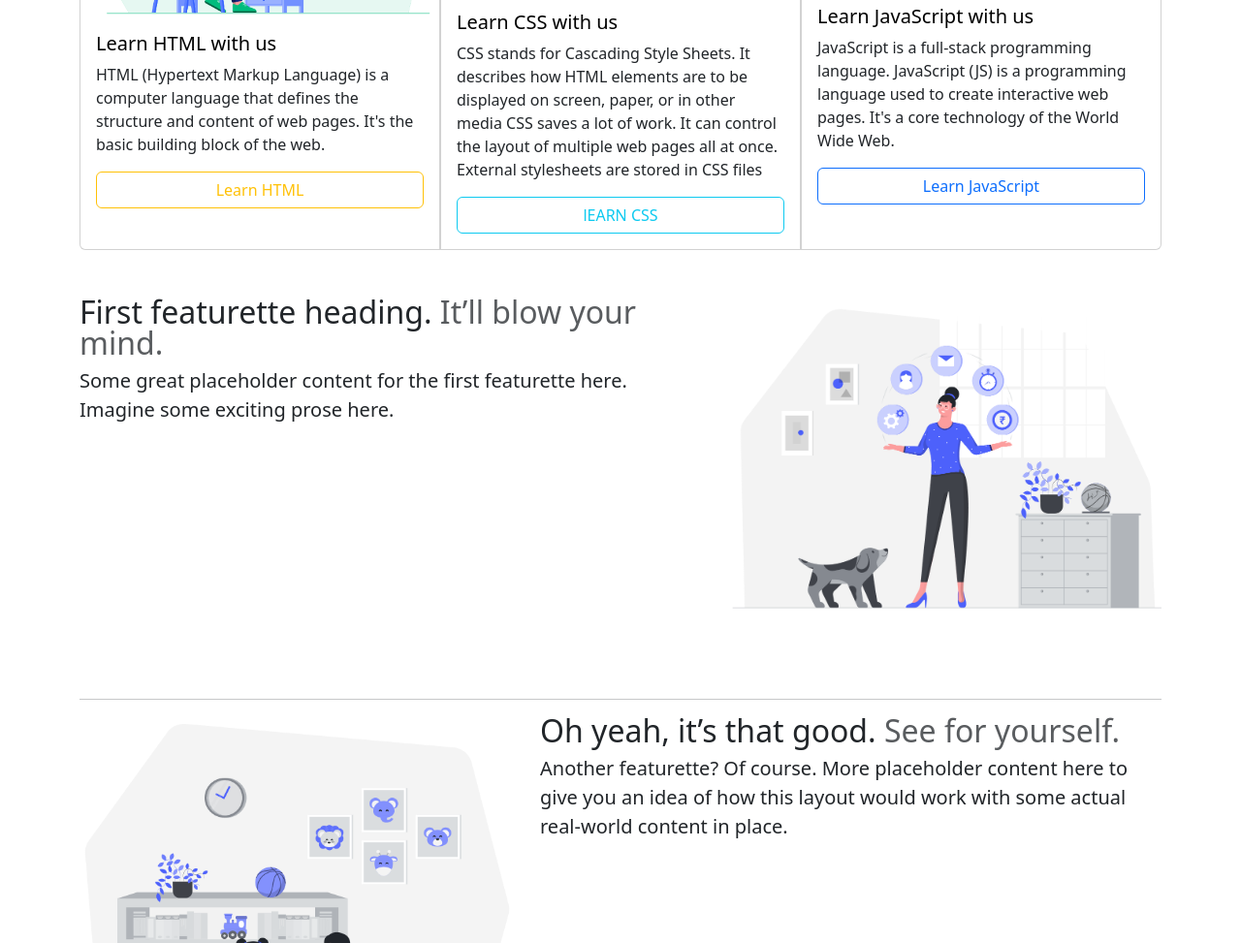
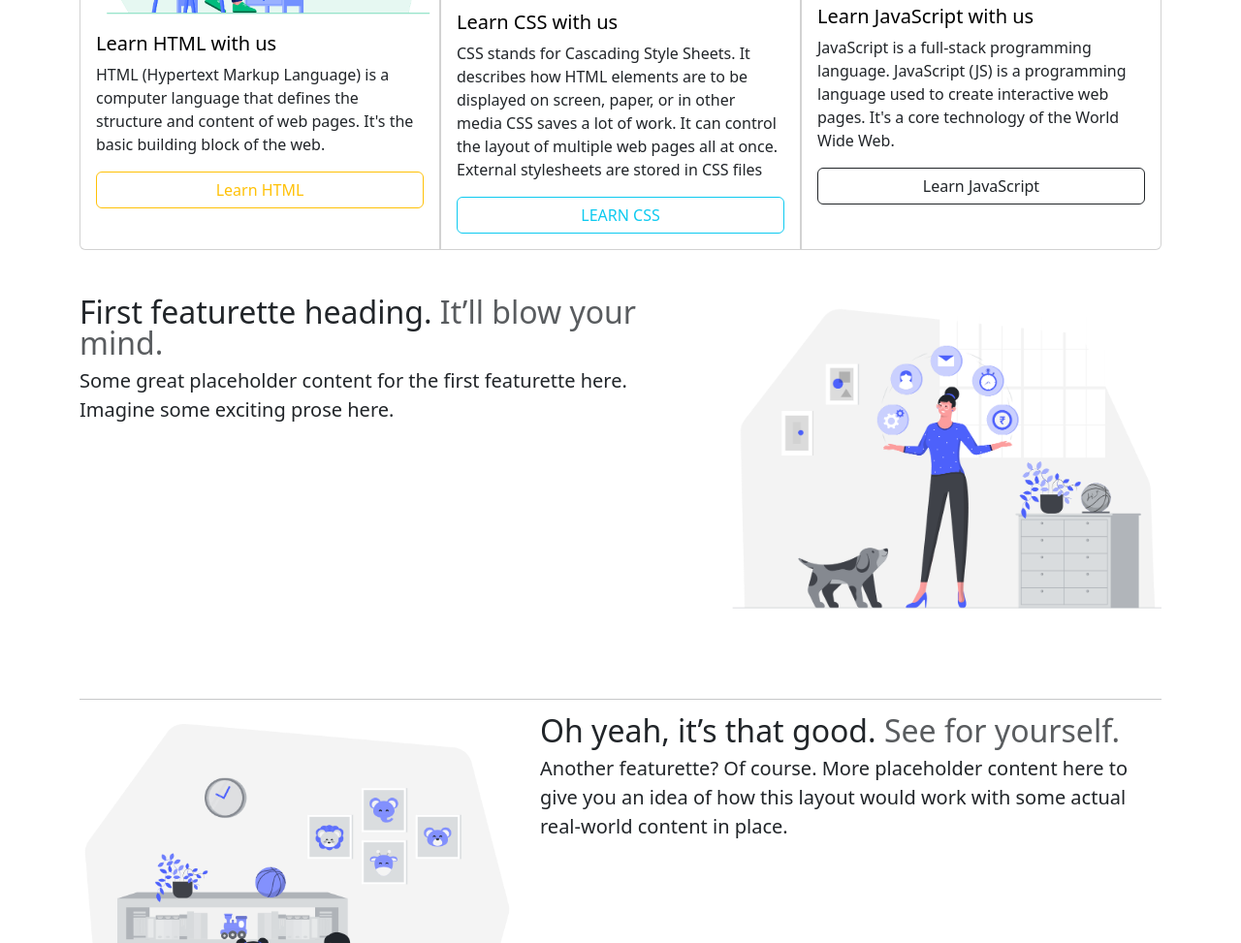
Before and after one commit to AryanRawat09/CodeRoom, a plain HTML site: page index.html in a window 1280 px wide. Shown: the part 1218-2191 px from the top of the page at 97% size. Drawn offline with nearby package versions, Linux system fonts and the light colour scheme.

Commit message:
index.html

```diff
--- a/index.html
+++ b/index.html
@@ -311,7 +311,7 @@
 <!--           <p class="card-text"><small class="text-body-secondary">CodeRoom</small></p> -->
 
           <div class="d-grid gap-2">
-  <button class="btn btn-outline-info" type="button">lEARN CSS</button>
+  <button class="btn btn-outline-info" type="button">LEARN CSS</button>
 </div>
 
         </div>
@@ -325,7 +325,7 @@
 <!--           <p class="card-text"><small class="text-body-secondary">CodeRoom</small></p> -->
 
           <div class="d-grid gap-2">
-  <button class="btn btn-outline-primary" type="button">Learn JavaScript</button>
+  <button class="btn btn-outline-dark" type="button">Learn JavaScript</button>
 </div>
 
         </div>
```
